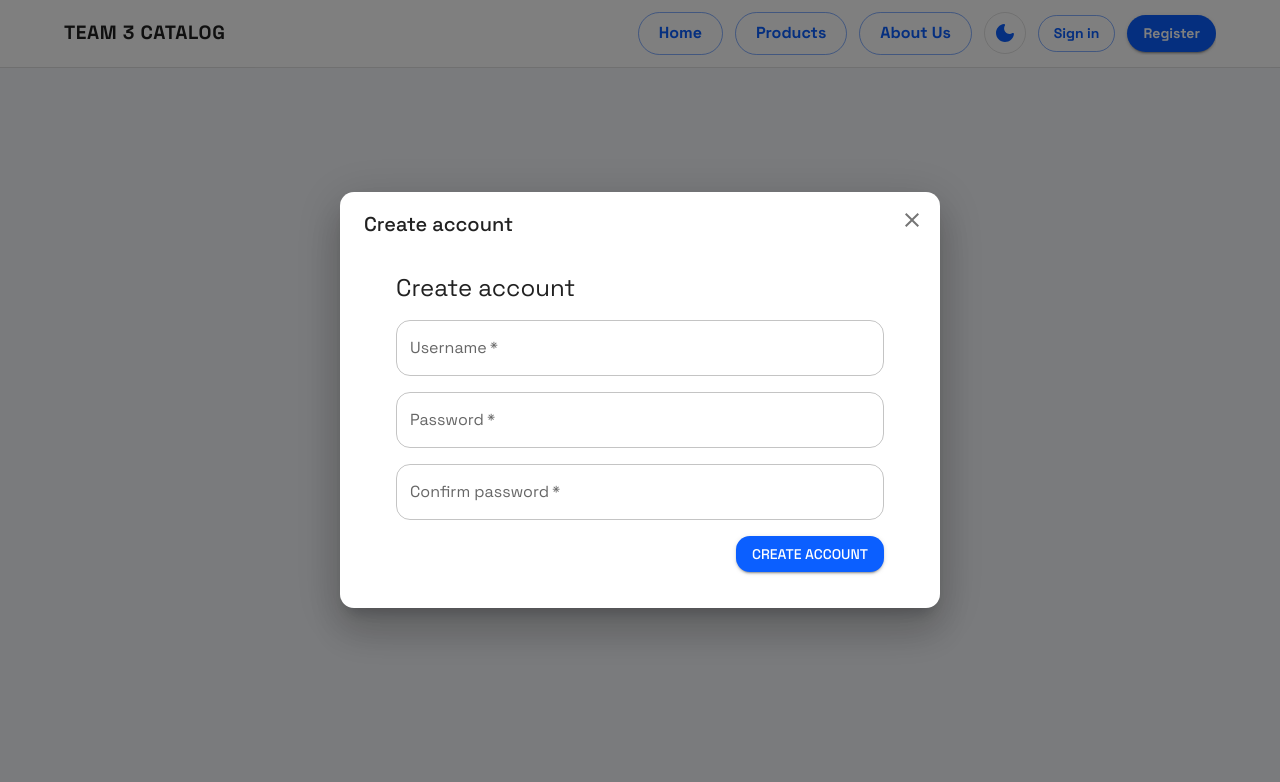
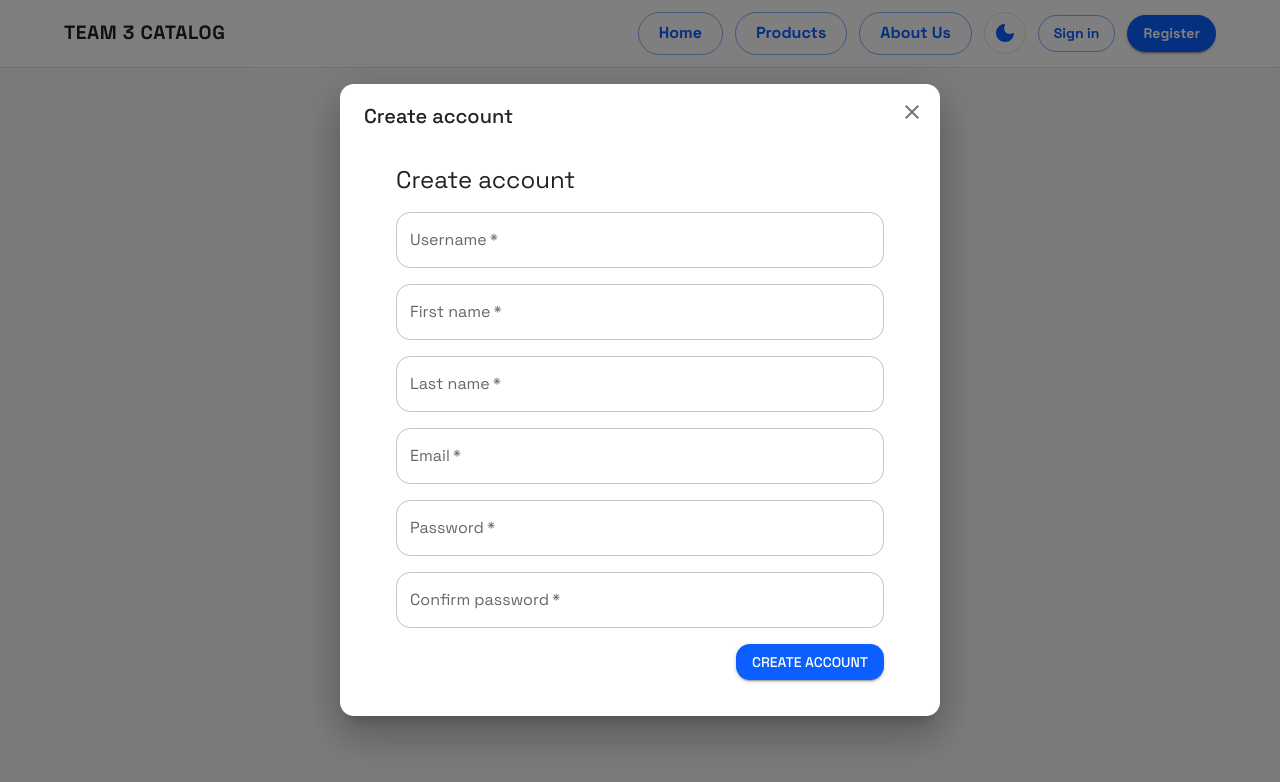
Before and after one commit to Team-3-OP1/k26Tiimi3FrontEnd, a React (Vite) app: page /register in a window 1280 px wide. Shown: the top 782 px of the page. Built offline with nearby package versions, Linux system fonts and the light colour scheme; no server answers.

Commit message:
Adds first name, last name, and email to registration
Expands the registration process to collect and validate first name,
last name, and email fields in addition to username and password.
Enhances user data collection and improves form validation for
required fields and proper email format.

```diff
--- a/src/api/items.ts
+++ b/src/api/items.ts
@@ -132,13 +132,16 @@ export async function login(
 
 export async function register(
   username: string,
+  firstName: string,
+  lastName: string,
+  email: string,
   password: string,
 ): Promise<void> {
   try {
     const res = await fetchWithTimeout(getApiUrl("/api/auth/register"), {
       method: "POST",
       headers: { "Content-Type": "application/json" },
-      body: JSON.stringify({ username, password }),
+      body: JSON.stringify({ username, firstName, lastName, email, password }),
     });
 
     if (!res.ok) {
--- a/src/components/RegisterForm.tsx
+++ b/src/components/RegisterForm.tsx
@@ -16,6 +16,9 @@ type Props = {
 
 export default function RegisterForm({ onSuccess }: Props) {
   const [username, setUsername] = useState("");
+  const [firstName, setFirstName] = useState("");
+  const [lastName, setLastName] = useState("");
+  const [email, setEmail] = useState("");
   const [password, setPassword] = useState("");
   const [confirmPassword, setConfirmPassword] = useState("");
   const [loading, setLoading] = useState(false);
@@ -38,8 +41,19 @@ export default function RegisterForm({ onSuccess }: Props) {
     setError(null);
     setSuccess(null);
 
-    if (!username.trim() || !password) {
+    if (
+      !username.trim() ||
+      !firstName.trim() ||
+      !lastName.trim() ||
+      !email.trim() ||
+      !password
+    ) {
       setError("Please fill all required fields.");
+      return;
+    }
+
+    if (!/\S+@\S+\.\S+/.test(email)) {
+      setError("Please provide a valid email address.");
       return;
     }
 
@@ -50,11 +64,20 @@ export default function RegisterForm({ onSuccess }: Props) {
 
     setLoading(true);
     try {
-      await register(username.trim(), password);
+      await register(
+        username.trim(),
+        firstName.trim(),
+        lastName.trim(),
+        email.trim(),
+        password,
+      );
 
       setSuccess("Registration successful! Redirecting to login...");
 
       setUsername("");
+      setFirstName("");
+      setLastName("");
+      setEmail("");
       setPassword("");
       setConfirmPassword("");
     } catch (err: unknown) {
@@ -85,6 +108,31 @@ export default function RegisterForm({ onSuccess }: Props) {
           label="Username"
           value={username}
           onChange={(e) => setUsername(e.target.value)}
+          fullWidth
+          required
+        />
+
+        <TextField
+          label="First name"
+          value={firstName}
+          onChange={(e) => setFirstName(e.target.value)}
+          fullWidth
+          required
+        />
+
+        <TextField
+          label="Last name"
+          value={lastName}
+          onChange={(e) => setLastName(e.target.value)}
+          fullWidth
+          required
+        />
+
+        <TextField
+          label="Email"
+          value={email}
+          onChange={(e) => setEmail(e.target.value)}
+          type="email"
           fullWidth
           required
         />
--- /dev/null
+++ b/src/types/Customer.ts
@@ -0,0 +1,6 @@
+export interface Customer {
+  id?: number;
+  firstName: string;
+  lastName: string;
+  email: string;
+}
```
